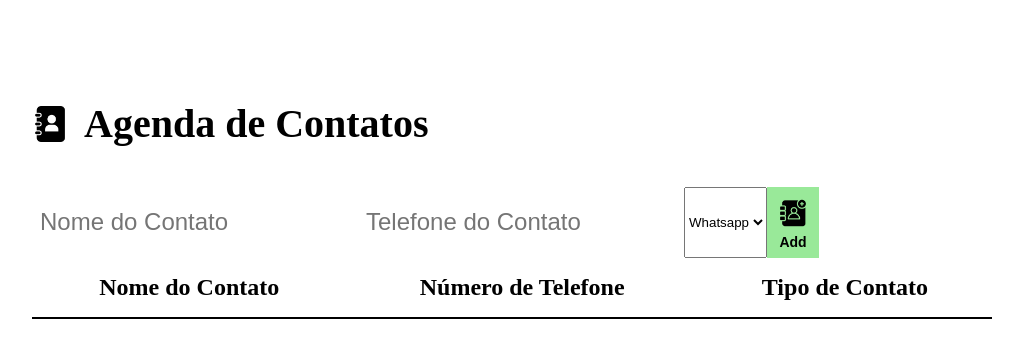
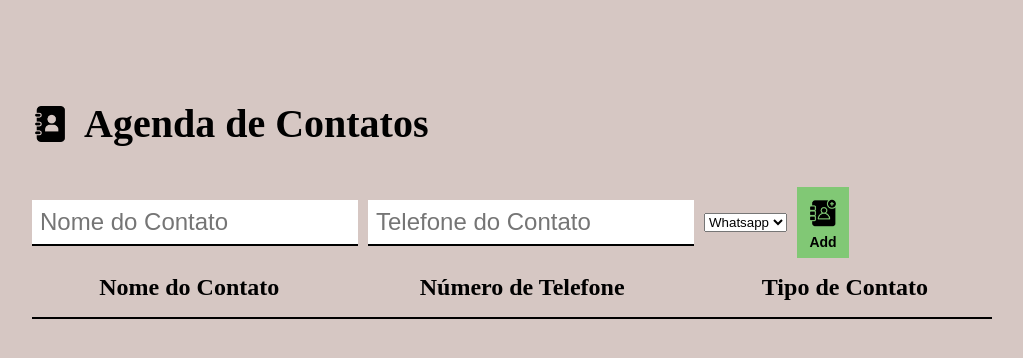
Before and after one commit to RafaelMasetto/projeto2_agenda_contatos, a plain HTML site: page index.html in a window 1280 px wide. Shown: the whole page, without its empty margins (128-1151 px from the left). Drawn offline with Linux system fonts and the light colour scheme.

Commit message:
Algumas mudanças de estilo no CSS

```diff
--- a/main.css
+++ b/main.css
@@ -5,6 +5,7 @@
 }
 
 body {
+    background-color: #d6c7c3;
     padding-top: 100px;
 }
 
@@ -35,12 +36,15 @@ form {
     max-width: 640px;
     width: 100%;
     justify-content: space-between;
+    align-items: center;
+    gap: 10px;
 }
 
 form input {
+    background-color: #fff;
     font-size: 24px;
     border: none;
-    border-bottom: 2px solid #0000;
+    border-bottom: 2px solid #000;
     padding: 8px;
 }
 
```
